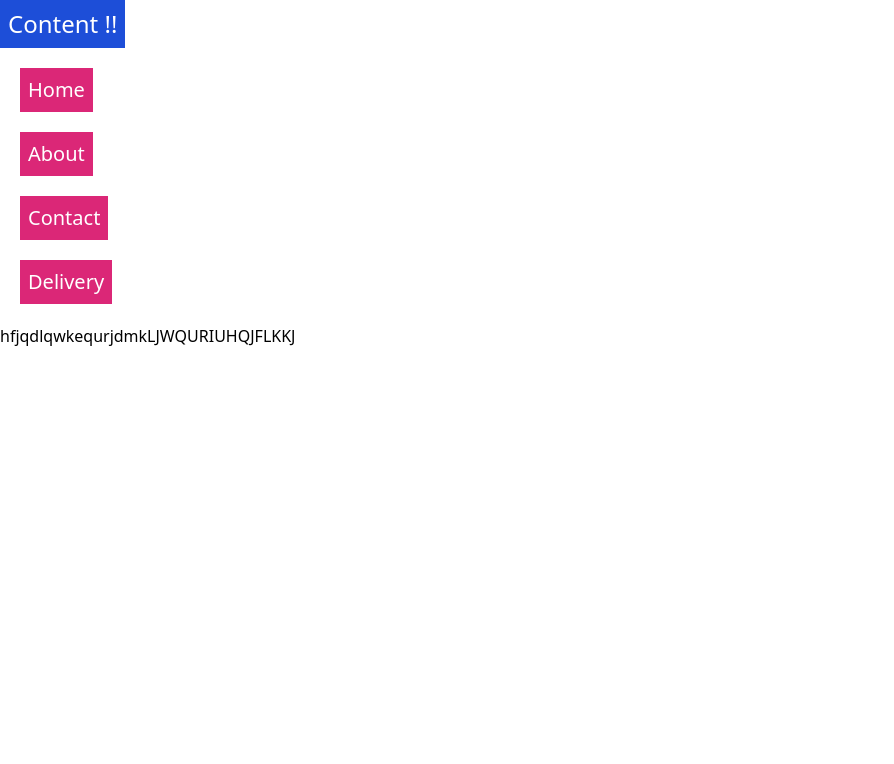
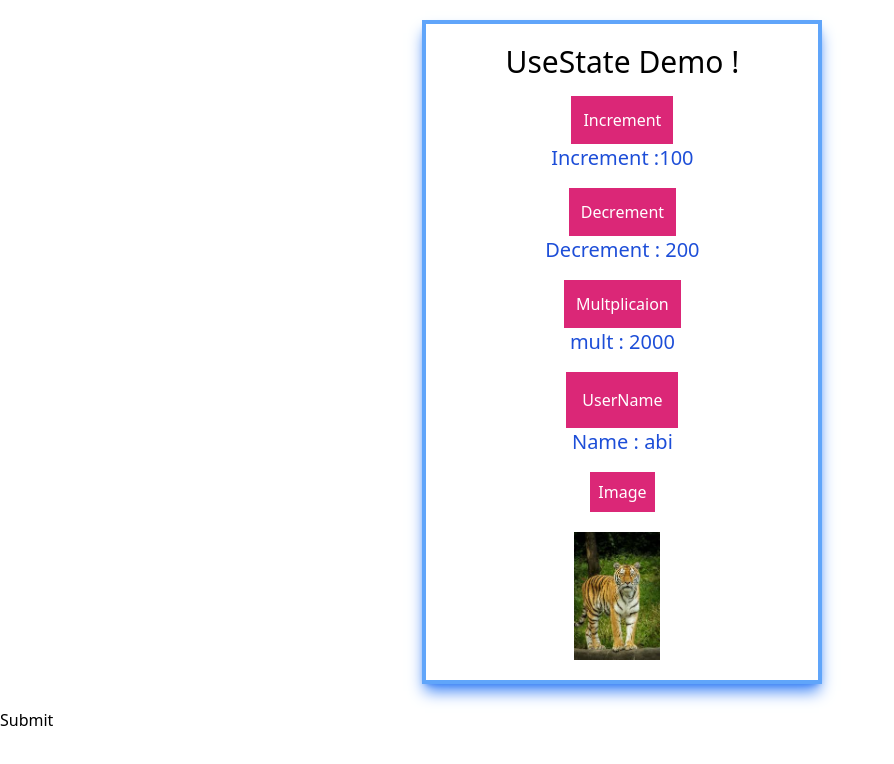
Before and after one commit to abi4679553/usestate, a React (Create React App) app: page / in a window 1280 px wide. Shown: the top 764 px of the page, without its empty margins (0-894 px from the left). Built offline with nearby package versions, Linux system fonts and the light colour scheme.

Commit message:
update Home.js

```diff
--- a/src/App.js
+++ b/src/App.js
@@ -1,4 +1,4 @@
-// import Home from "./components/Home";
+import Home from "./components/Home";
 import About from "./components/About";
 
 
@@ -6,7 +6,7 @@ function App() {
   return (
     <div className="App">
 
-      {/* <Home /> */}
+      <Home />
       <About />
 
 
--- a/src/components/About.js
+++ b/src/components/About.js
@@ -1,14 +1,30 @@
-import React from 'react'
+import React, { useState } from 'react'
 
 const About = () => {
+
+  const [name, setName]= useState('')
+
+
+const handleChange =()=>
+{
+  if(name !== '')
+    alert("This is empty")
+}
+
   return (
     <div>
-      <p className='text-2xl text-white bg-blue-700  w-fit p-2 text-center '>Content !!</p>
+      {/* <p className='text-2xl text-white bg-blue-700  w-fit p-2 text-center '>Content !!</p>
       <p className='text-xl bg-pink-600 text-white w-fit p-2 m-5'>Home</p>
       <p className='text-xl bg-pink-600 text-white w-fit p-2 m-5'>About</p>
       <p className='text-xl bg-pink-600 text-white w-fit p-2 m-5'>Contact</p>
       <p className='text-xl bg-pink-600 text-white w-fit p-2 m-5'>Delivery</p>
       <p>hfjqdlqwkequrjdmkLJWQURIUHQJFLKKJ  </p>
+      */}
+
+       <form>
+        <input type='text' value={name} onChange={(e)=> setName(e.target.value)}/>
+       </form>
+<button onClick={handleChange}>Submit</button>
 
     </div>
   )
--- a/src/components/Home.js
+++ b/src/components/Home.js
@@ -1,36 +1,36 @@
-//  import React, { useState } from "react";
-// import img1 from "../assests/1.png"
-// import img2 from "../assests/image.png"
-// const Home = () => {
-//   const [add, setadd] = useState(100);
-//   const [minus, setminus] = useState(200);
-//   const [mult, setmult] = useState(100 * 20);
-//   let [Name, setName] = useState("abi")
-//   const [img, setImg] = useState(img1);
-//   return (
-//     <div className="p-3 border-blue-400 border-4 w-[400px] shadow-blue-500 ml-[33%] mt-[20px] shadow-lg text-white ">
-//       <h1 className="text-black  text-3xl text-center p-2 ">UseState Demo !</h1>
-//       <div className="text-center  p-2">
-//         <button onClick={() => setadd(add + 10)} className="boder-3  bg-pink-600 p-3 ">Increment</button>
-//         <h2 className="text-blue-700 text-xl">Increment :{add}</h2>
-//         </div>
-//       <div className="text-center  p-2" >
-//         <button onClick={() => setminus(minus - 50)} className="boder-3  bg-pink-600 p-3">Decrement</button>
-//         <h2 className="text-blue-700 text-xl">Decrement : {minus}</h2>
-//         </div>
-//       <div className="text-center  p-2 ">
-//         <button onClick={() => setmult(mult * 10)} className="boder-3  bg-pink-600 p-3 ">Multplicaion</button>
-//         <h2 className="text-blue-700 text-xl">mult : {mult}</h2>
-//         </div>
-//       <div className="text-center  p-2 ">
-//         <button onClick={() => setName("xxxxxxxx")} className="boder-3  bg-pink-600 p-4 ">UserName</button>
-//         <h2 className="text-blue-700 text-xl"> Name : {Name}</h2>
-//         </div>
-//       <div className=" text-center  p-2">
-//         <button onClick={() => setImg(img2)} className="boder-3  bg-pink-600 p-2  ">Image</button>
-//         <img src={img} alt="img" className="h-32 mt-5 ml-32" />
-//          </div>
-//     </div>
-//   );
-// }
-//  export default Home;
+ import React, { useState } from "react";
+import img1 from "../assests/1.png"
+import img2 from "../assests/image.png"
+const Home = () => {
+  const [add, setadd] = useState(100);
+  const [minus, setminus] = useState(200);
+  const [mult, setmult] = useState(100 * 20);
+  let [Name, setName] = useState("abi")
+  const [img, setImg] = useState(img1);
+  return (
+    <div className="p-3 border-blue-400 border-4 w-[400px] shadow-blue-500 ml-[33%] mt-[20px] shadow-lg text-white ">
+      <h1 className="text-black  text-3xl text-center p-2 ">UseState Demo !</h1>
+      <div className="text-center  p-2">
+        <button onClick={() => setadd(add + 10)} className="boder-3  bg-pink-600 p-3 ">Increment</button>
+        <h2 className="text-blue-700 text-xl">Increment :{add}</h2>
+        </div>
+      <div className="text-center  p-2" >
+        <button onClick={() => setminus(minus - 50)} className="boder-3  bg-pink-600 p-3">Decrement</button>
+        <h2 className="text-blue-700 text-xl">Decrement : {minus}</h2>
+        </div>
+      <div className="text-center  p-2 ">
+        <button onClick={() => setmult(mult * 10)} className="boder-3  bg-pink-600 p-3 ">Multplicaion</button>
+        <h2 className="text-blue-700 text-xl">mult : {mult}</h2>
+        </div>
+      <div className="text-center  p-2 ">
+        <button onClick={() => setName("xxxxxxxx")} className="boder-3  bg-pink-600 p-4 ">UserName</button>
+        <h2 className="text-blue-700 text-xl"> Name : {Name}</h2>
+        </div>
+      <div className=" text-center  p-2">
+        <button onClick={() => setImg(img2)} className="boder-3  bg-pink-600 p-2  ">Image</button>
+        <img src={img} alt="img" className="h-32 mt-5 ml-32" />
+         </div>
+    </div>
+  );
+}
+ export default Home;
```
